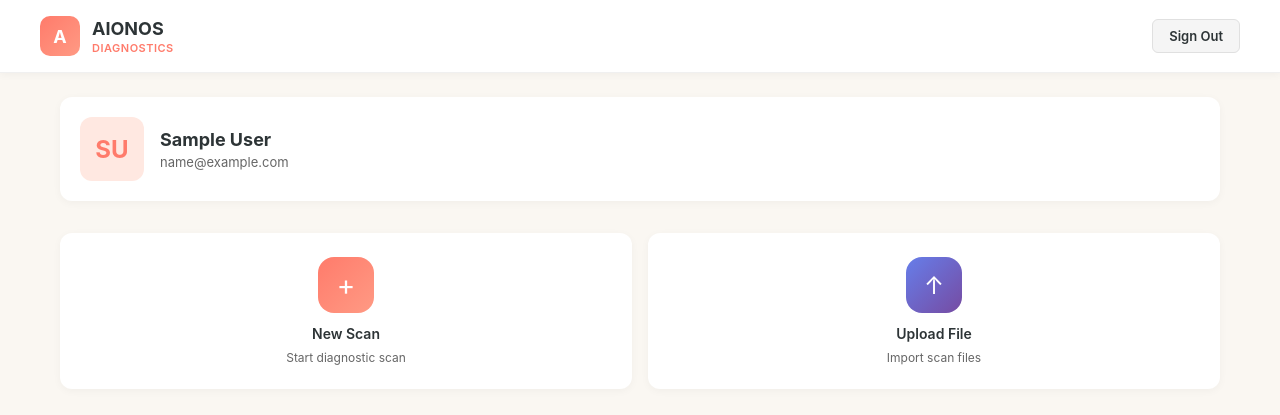
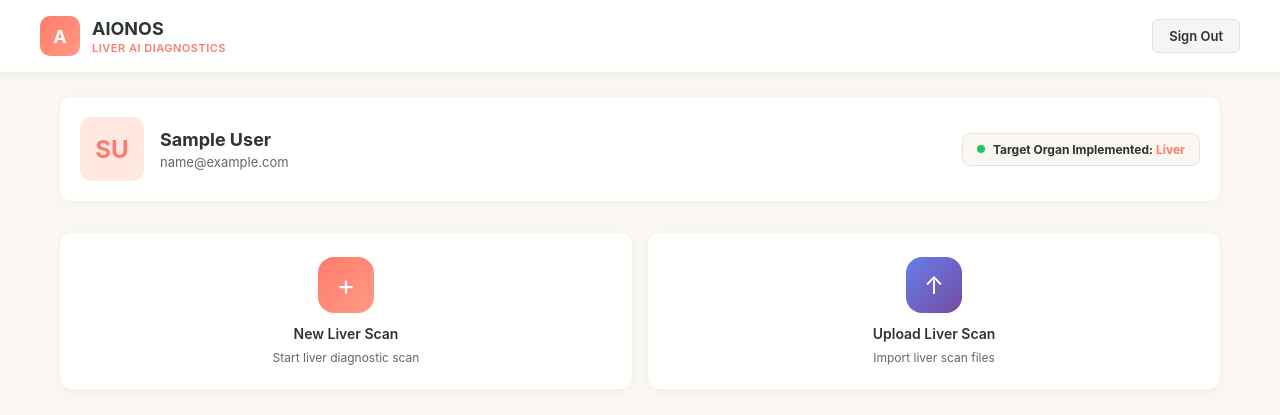
Before and after one commit to ADITHYADEV2005/Aionos-Diagonostic, a React (Vite) app in the folder frontend/: page /dashboard in a window 1280 px wide. Shown: the top 415 px of the page. Built offline with nearby package versions, Linux system fonts and the light colour scheme; no server answers; sample sign-in values are in the browser's storage; the HTML template or start-up script is replaced by a standard one.

Commit message:
feat(dashboard): add Liver AI Diagnostics branding and target organ badge

```diff
--- a/frontend/src/pages/Dashboard.tsx
+++ b/frontend/src/pages/Dashboard.tsx
@@ -8,12 +8,17 @@ const Dashboard: React.FC = () => {
   const [selectedFile, setSelectedFile] = useState<File | null>(null);
 
   useEffect(() => {
+    const loadUser = () => {
       const userData = localStorage.getItem("user");
       if (userData) {
         setUser(JSON.parse(userData));
       } else {
         navigate("/LoggedIn");
       }
+    };
+    loadUser();
+
+    window.addEventListener("user-updated", loadUser);
 
     fetch("http://localhost:8000/api/patient/recent")
       .then((response) => response.json())
@@ -31,6 +36,8 @@ const Dashboard: React.FC = () => {
       .catch((error) => {
         console.error("Failed to load recent patients:", error);
       });
+
+    return () => window.removeEventListener("user-updated", loadUser);
   }, [navigate]);
 
   const handleLogout = () => {
@@ -114,7 +121,7 @@ const Dashboard: React.FC = () => {
                 textTransform: 'uppercase',
                 letterSpacing: '0.5px'
               }}>
-                Diagnostics
+                Liver AI Diagnostics
               </p>
             </div>
           </div>
@@ -154,10 +161,12 @@ const Dashboard: React.FC = () => {
         padding: '24px 20px'
       }}>
 
-        {/* User Section */}
+        {/* User & Implemented Organ Banner Section */}
         <div style={{
           display: 'flex',
           alignItems: 'center',
+          justifyContent: 'space-between',
+          flexWrap: 'wrap',
           gap: '16px',
           marginBottom: '32px',
           backgroundColor: 'white',
@@ -165,10 +174,12 @@ const Dashboard: React.FC = () => {
           borderRadius: '12px',
           boxShadow: '0 2px 8px rgba(0,0,0,0.04)'
         }}>
+          <div style={{ display: 'flex', alignItems: 'center', gap: '16px' }}>
             <div style={{
               width: '64px',
               height: '64px',
               borderRadius: '12px',
+              overflow: 'hidden',
               backgroundColor: '#FFE8E1',
               display: 'flex',
               alignItems: 'center',
@@ -176,11 +187,16 @@ const Dashboard: React.FC = () => {
               fontSize: '24px',
               fontWeight: 'bold',
               color: '#FF7B6B',
-            flexShrink: 0
+              flexShrink: 0,
+              border: user?.avatar ? '2px solid #FF7B6B' : 'none'
             }}>
-            {user ? getInitials(user.name) : 'US'}
+              {user?.avatar ? (
+                <img src={user.avatar} alt="Profile DP" style={{ width: '100%', height: '100%', objectFit: 'cover' }} />
+              ) : (
+                user ? getInitials(user.name) : 'US'
+              )}
             </div>
-          <div style={{ flex: 1 }}>
+            <div>
               <h2 style={{
                 fontSize: '18px',
                 fontWeight: '700',
@@ -196,6 +212,27 @@ const Dashboard: React.FC = () => {
               }}>
                 {user ? user.email : 'Fetching...'}
               </p>
+            </div>
+          </div>
+
+          <div style={{
+            backgroundColor: '#FAF7F2',
+            border: '1px solid #E8E3DE',
+            borderRadius: '8px',
+            padding: '8px 14px',
+            display: 'flex',
+            alignItems: 'center',
+            gap: '8px'
+          }}>
+            <span style={{
+              width: '8px',
+              height: '8px',
+              borderRadius: '50%',
+              backgroundColor: '#22c55e'
+            }} />
+            <span style={{ fontSize: '12px', fontWeight: '700', color: '#2d3436' }}>
+              Target Organ Implemented: <span style={{ color: '#FF7B6B' }}>Liver</span>
+            </span>
           </div>
         </div>
 
@@ -246,14 +283,14 @@ const Dashboard: React.FC = () => {
               color: '#2d3436',
               margin: '0 0 8px 0'
             }}>
-              New Scan
+              New Liver Scan
             </h3>
             <p style={{
               fontSize: '12px',
               color: '#666666',
               margin: '0'
             }}>
-              Start diagnostic scan
+              Start liver diagnostic scan
             </p>
           </div>
 
@@ -297,14 +334,14 @@ const Dashboard: React.FC = () => {
               color: '#2d3436',
               margin: '0 0 8px 0'
             }}>
-              Upload File
+              Upload Liver Scan
             </h3>
             <p style={{
               fontSize: '12px',
               color: '#666666',
               margin: '0'
             }}>
-              Import scan files
+              Import liver scan files
             </p>
           </div>
         </div>
```
Lines whose indentation alone changed are shown as unchanged.
